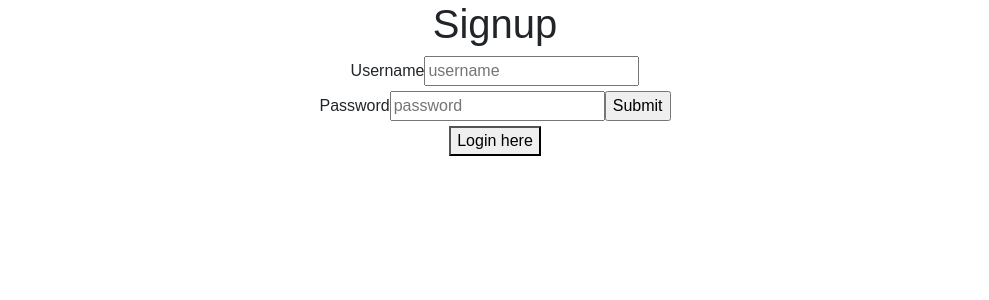
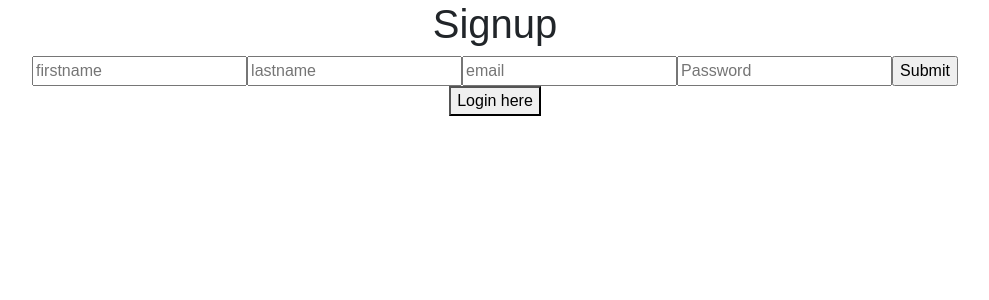
Before and after one commit to vsparrow/RecruiterReviewFrontend, a React (Create React App) app: page / in a window 1280 px wide. Both pictures are taken after a click on the button "Signup Here". Shown: the top 300 px of the page, without its empty margins (145-1134 px from the left). Built offline with nearby package versions, Linux system fonts and the light colour scheme.

Commit message:
adding autologin to signup, fix LoginOrSignup.js bug

```diff
--- a/src/LoginOrSignup.js
+++ b/src/LoginOrSignup.js
@@ -15,7 +15,7 @@ class LoginOrSignup extends Component {
   render(){
     return(
       <div>
-        {this.state.login ? <Login displayLoginToggle={this.displayLoginToggle} setAuthorization={this.setAuthorization}/> : < Signup displayLoginToggle={this.displayLoginToggle} setAuthorization={this.setAuthorization}/>}
+        {this.state.login ? <Login displayLoginToggle={this.displayLoginToggle} setAuthorization={this.props.setAuthorization}/> : < Signup displayLoginToggle={this.displayLoginToggle} setAuthorization={this.props.setAuthorization}/>}
       </div>
     )//return
   }//render
--- a/src/Signup.js
+++ b/src/Signup.js
@@ -2,8 +2,11 @@ import React, { Component } from 'react';
 
 class Signup extends Component {
   state = {
-    username: "",
-    password: ""
+    email: "",
+    password: "",
+    firstname: "",
+    lastname: "",
+    error: false
   }
 
   handleChange = (event)=>{
@@ -17,36 +20,81 @@ class Signup extends Component {
     console.log(this.state);
     this.fetchData()
     // {this.fetchData}
-    this.setState({username: "",password: ""})
+    // this.setState({email: "",password: "", firstname: "", lastname: ""})
   }
 
   fetchData = ()=>{
     const url = "http://127.0.0.1:3000"
-    fetch(url + "/users")
+    fetch(url+"/signup", {
+      method: 'post',
+      headers: {'Content-type' : 'application/json'},
+      body: JSON.stringify({email: this.state.email, password: this.state.password,firstname: this.state.firstname,lastname: this.state.lastname})
+    })//fetch
     .then(res=>res.json())
-    .then(json=>console.log(json))
+    // .then(json=>console.log(json))
+    .then(json=>this.handleSignupJSON(json))
+  }
+
+  handleSignupJSON = (json)=>{
+    console.log(json);
+    if (json.error){this.setState({error: true})}
+    else if (json.ok) {
+      console.log("Creation successful")
+      //either auto login or send to login page
+      //since we stil have password,username in state, we can call fetch to login
+      this.fetchAuthorization()
+
+    }
   }
 
   toggleToLogin = ()=>{
     this.props.displayLoginToggle(true)
   }
 
+  //////////////////////////////////////////////////////////// same as login, refactor this
+  fetchAuthorization = ()=>{
+    // json post with email and password in body
+    let loginurl = "http://127.0.0.1:3000/authenticate"
+    fetch(loginurl, {
+      method: 'post',
+      headers: {'Content-type' : 'application/json'},
+      body: JSON.stringify({email: this.state.email, password: this.state.password})
+    })//fetch
+    .then(res=>res.json())
+    // .then(json=>console.log(json))
+    .then(json=>this.handleJSON(json))
+  }//fetchAuthorization
+
+  handleJSON = (json)=>{
+    // console.log(json);
+    json.error ? this.setState({errorOnAuthenticate: true}) : this.handleAuthenticate(json)
+  }//handleJSON
+
+  handleAuthenticate = (json)=>{
+    console.log("handleAuthenticate");
+    console.log(json.auth_token);
+    //if successful pass token backup to app
+    this.props.setAuthorization(json.auth_token)
+  }
+  //////////////////////////////////////////////////////////// above same as Login.js, refactor this
+
+
 
   render() {
     return (
       <div>
         <h1>Signup</h1>
-        <form onClick={this.handleSubmit}>
-          <label htmlFor="username">Username</label>
-          <input name="username" placeholder="username" onChange={this.handleChange} value={this.state.username}/>
-          <br/>
-          <label htmlFor="password">Password</label>
-          <input type="password" name="password" placeholder="password" onChange={this.handleChange} value={this.state.password}/>
+        <form onSubmit={this.handleSubmit}>
+          <input type="text" name="firstname" placeholder="firstname" onChange={this.handleChange} value={this.state.firstname}/>
+          <input type="text" name="lastname" placeholder="lastname" onChange={this.handleChange} value={this.state.lastname}/>
+          <input type="text" name="email" placeholder="email" onChange={this.handleChange} value={this.state.email}/>
+          <input type="password" name="password" placeholder="Password" onChange={this.handleChange} value={this.state.password}/>
           <input type="submit"/ >
         </form>
         <p>
           <button onClick={this.toggleToLogin}>Login here</button>
         </p>
+        {this.state.error ? <span style={{color: "red"}}>ERROR PLEASE CHECK INPUT</span> : null}
       </div>
     )
   }//render
```
